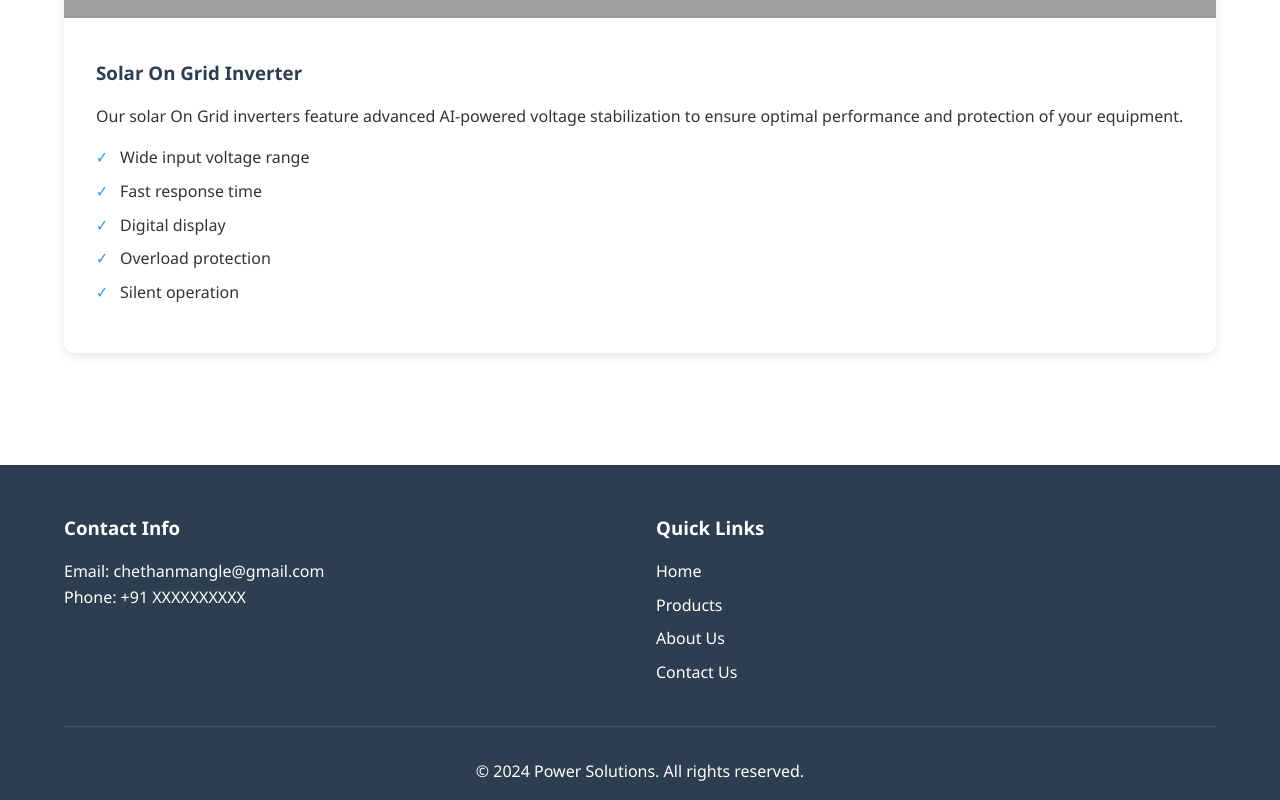
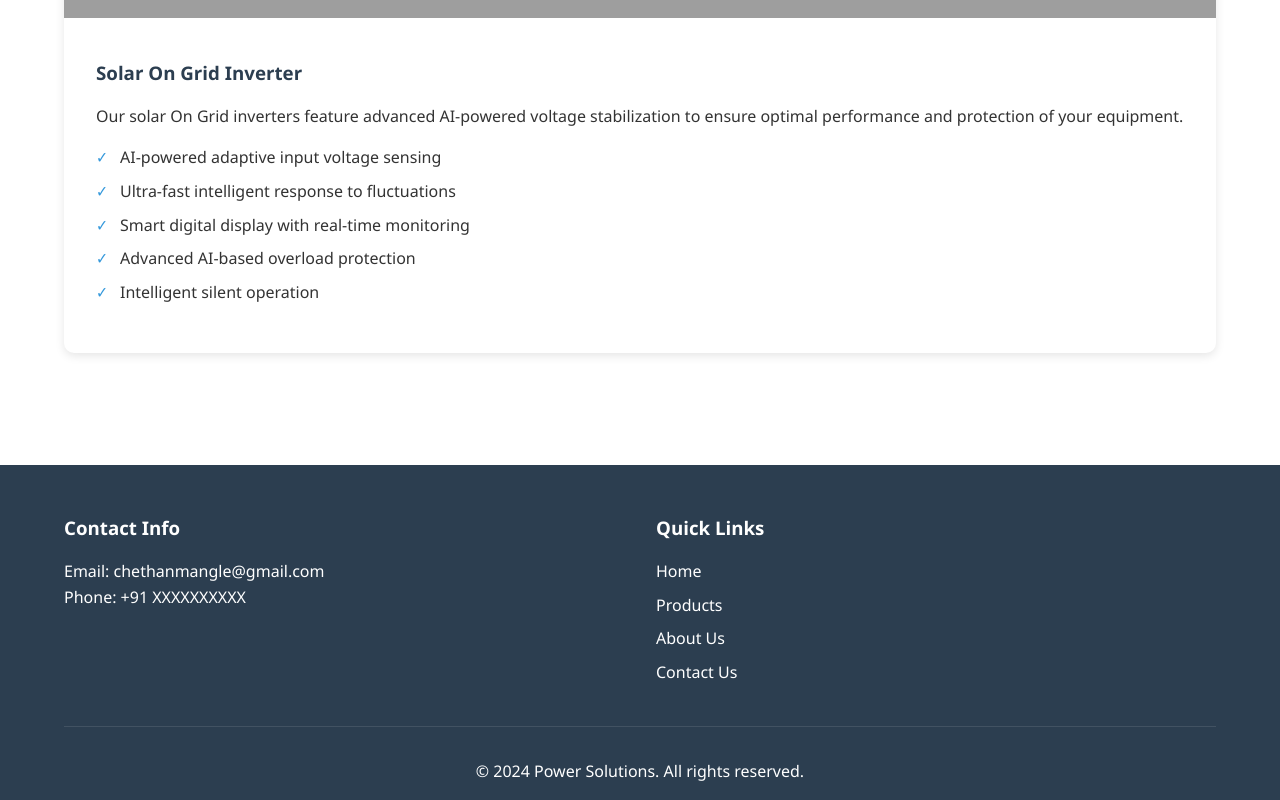
Before and after one commit to chethanmangle/Harshithaelectronics, a website: page products.html in a window 1280 px wide. Shown: the part 2467-3267 px from the top of the page. Drawn offline with Linux system fonts and the light colour scheme; grey boxes are pictures that could not be loaded.

Commit message:
Updaters products.html

```diff
--- a/products.html
+++ b/products.html
@@ -123,11 +123,11 @@
                 <h3>Solar On Grid Inverter</h3>
                 <p>Our solar On Grid inverters feature advanced AI-powered voltage stabilization to ensure optimal performance and protection of your equipment.</p>
                 <ul class="product-features">
-                    <li>Wide input voltage range</li>
-                    <li>Fast response time</li>
-                    <li>Digital display</li>
-                    <li>Overload protection</li>
-                    <li>Silent operation</li>
+                    <li>AI-powered adaptive input voltage sensing</li>
+                    <li>Ultra-fast intelligent response to fluctuations</li>
+                    <li>Smart digital display with real-time monitoring</li>
+                    <li>Advanced AI-based overload protection</li>
+                    <li>Intelligent silent operation</li>
                 </ul>
             </div>
         </div>
```
